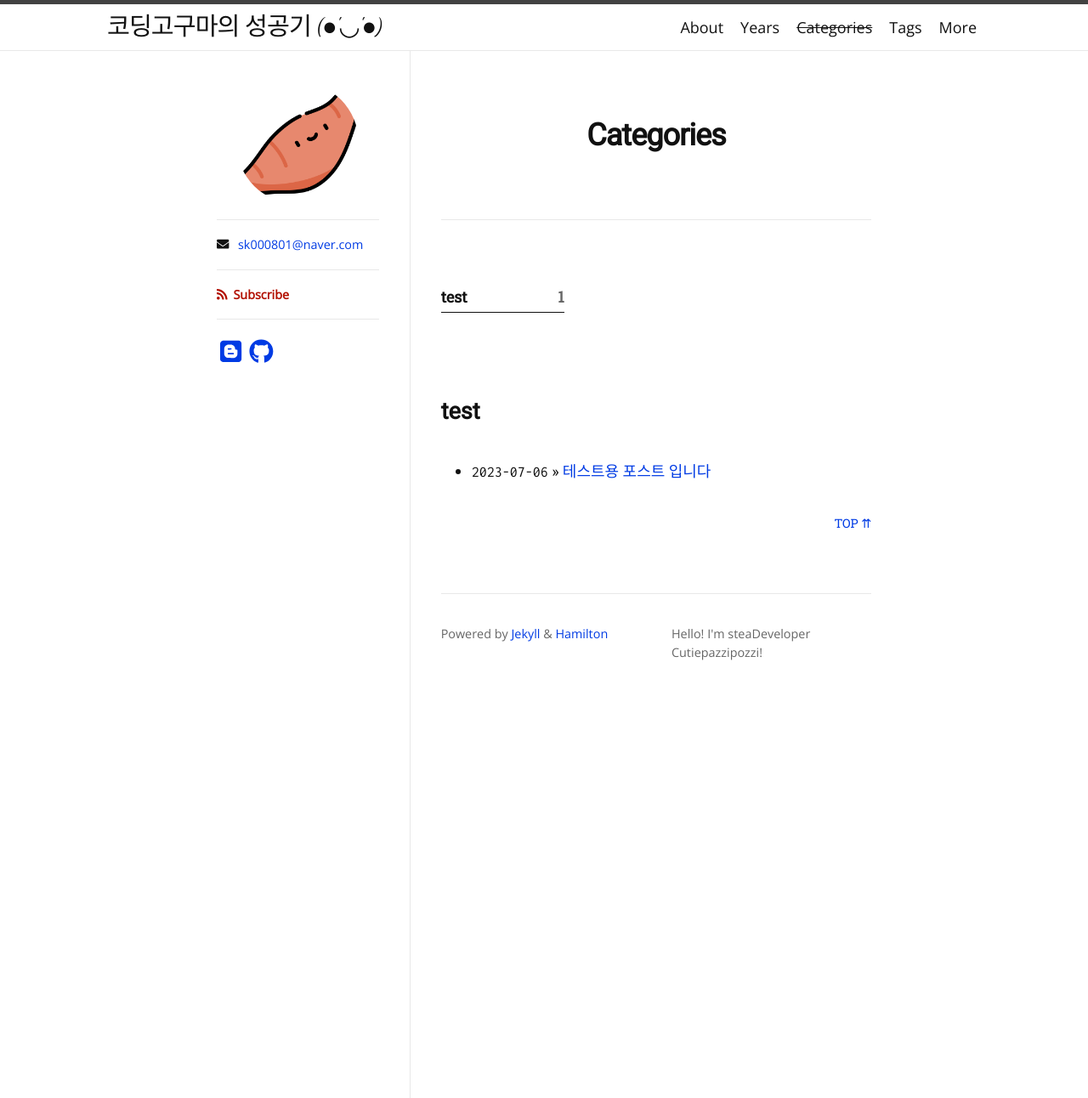
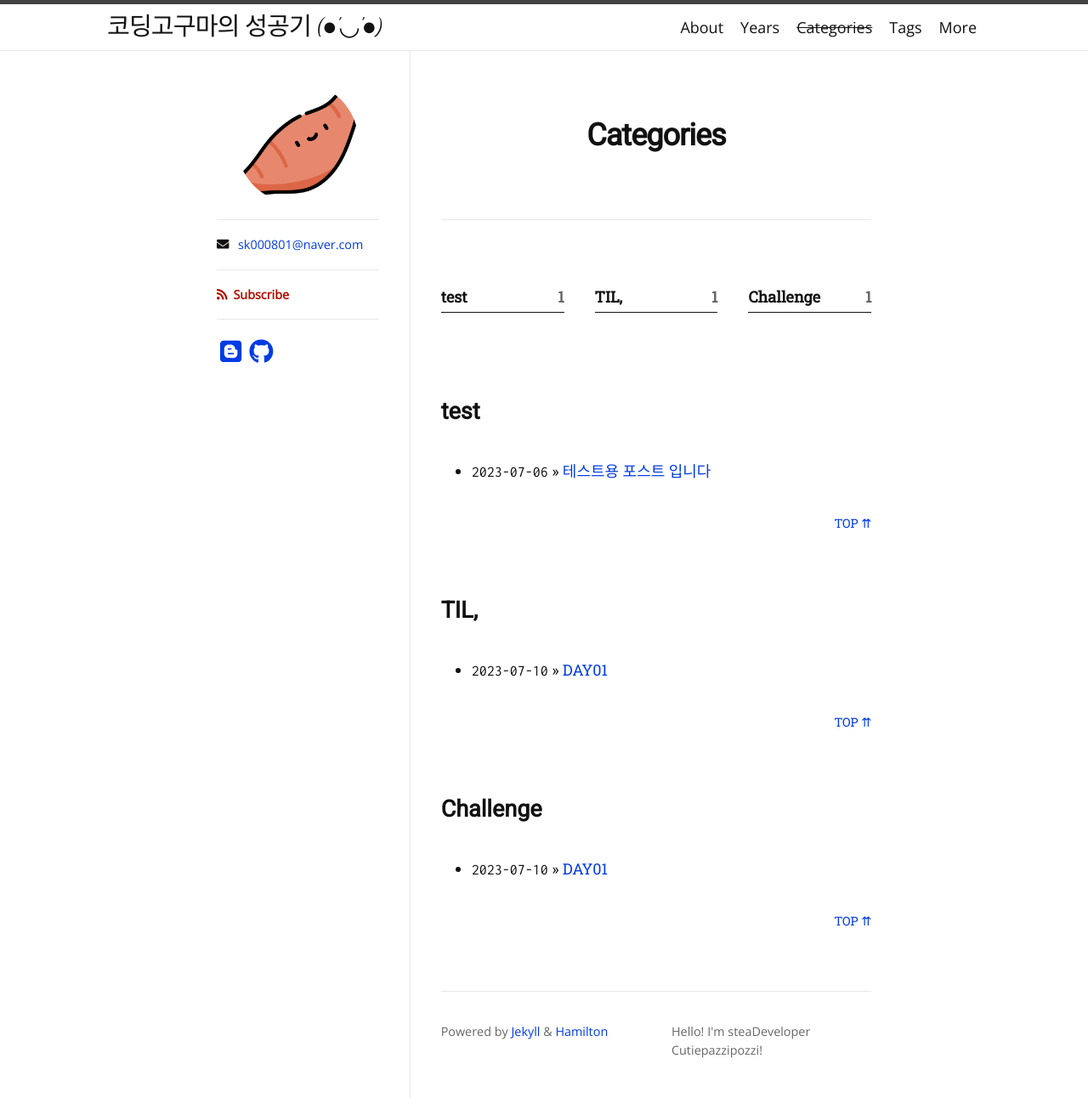
Before and after one commit to Cutiepazzipozzi/Cutiepazzipozzi.github.io, a Jekyll site: the page built from categories.md, in a window 1280 px wide. Shown: the whole page at 85% size. Built offline with Jekyll 4.4.1, drawn with Linux system fonts in a browser that asks for light colours; nearby versions of some CDN libraries; some web fonts are replaced.

Commit message:
docs: 7/10일자 회고

```diff
--- a/_posts/2023-07-10-DAY01.md
+++ b/_posts/2023-07-10-DAY01.md
@@ -1,3 +1,9 @@
+---
+layout: post
+title: "DAY01"
+categories: TIL, Challenge
+---
+
 ### 나름의 감상문 🤔
 
 자바만 사용하다가 이렇게 자바스크립트로 코드를 작성한 적이 처음이라 콘솔에 입력받는 것부터 난관이었다. 무슨 정신으로 코드(슬액희)를 작성했는지 모르겠다. 나름 가볍게 기능 구현 목록과 흐름을 작성하고 출발했는데, **좀 더 효율적인 방법은 없었을까** 고민하고 시작하는게 나았을 것 같다.
```
